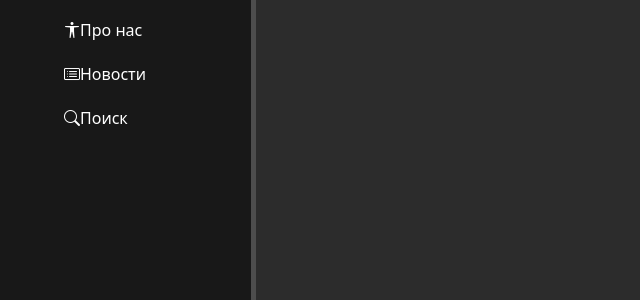
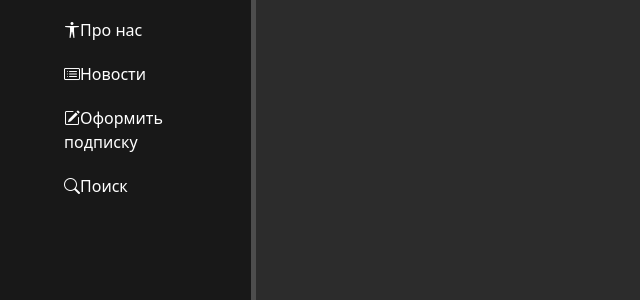
Before and after one commit to vibe-34/Django_New_Portal_task_D6_Shashkov, a Django app: page / in a window 1280 px wide. Shown: the part 402-702 px from the top of the page, without its empty margins (0-640 px from the left). Run offline with Django 4.2, Linux system fonts and the light colour scheme.

Commit message:
Добавлена ссылка на подписку

```diff
--- a/project/new_portal/templates/new_portal/default.html
+++ b/project/new_portal/templates/new_portal/default.html
@@ -25,6 +25,7 @@
                 <li><a href="{% url 'home' %}"><i class="bi bi-house-door"></i>Главная</a></li>
                 <li><a href="{% url 'about' %}"><i class="bi bi-universal-access"></i>Про нас</a></li>
                 <li><a href="{% url 'news_home' %}"><i class="bi bi-card-list"></i>Новости</a></li>
+                <li><a href="{% url 'subscriptions' %}"><span class='bi bi-pencil-square'></span>Оформить подписку</a></li>
                 <li><a href="{% url 'search' %}"><i class="bi bi-search"></i>Поиск</a></li>
                 <!--Теперь будем проверять не request.user.is_authenticated, а конкретные права-->
                 {% if perms.news.add_record %}
--- a/project/news/urls.py
+++ b/project/news/urls.py
@@ -1,5 +1,6 @@
 from django.urls import path
 from . import views  # импортируем файлик wiews.py со всеми представлениями (классами и методами)
+
 # from .views import subscriptions
 
 urlpatterns = [
@@ -9,4 +10,5 @@ urlpatterns = [
     path('search/', views.SearchList.as_view(), name='search'),
     path('<int:pk>/updata', views.NewsUpdataView.as_view(), name='news_updata'),
     path('<int:pk>/delete', views.NewsDeleteView.as_view(), name='news_delete'),
+    path('subscriptions/', views.subscriptions, name='subscriptions')
 ]
--- a/project/news/views.py
+++ b/project/news/views.py
@@ -89,8 +89,4 @@ def subscriptions(request):
             )
         )
     ).order_by('title')
-    return render(
-        request,
-        'subscriptions.html',
-        {'categories': categories_with_subscriptions},
-    )
+    return render(request, 'subscriptions.html', {'categories': categories_with_subscriptions},)
```
